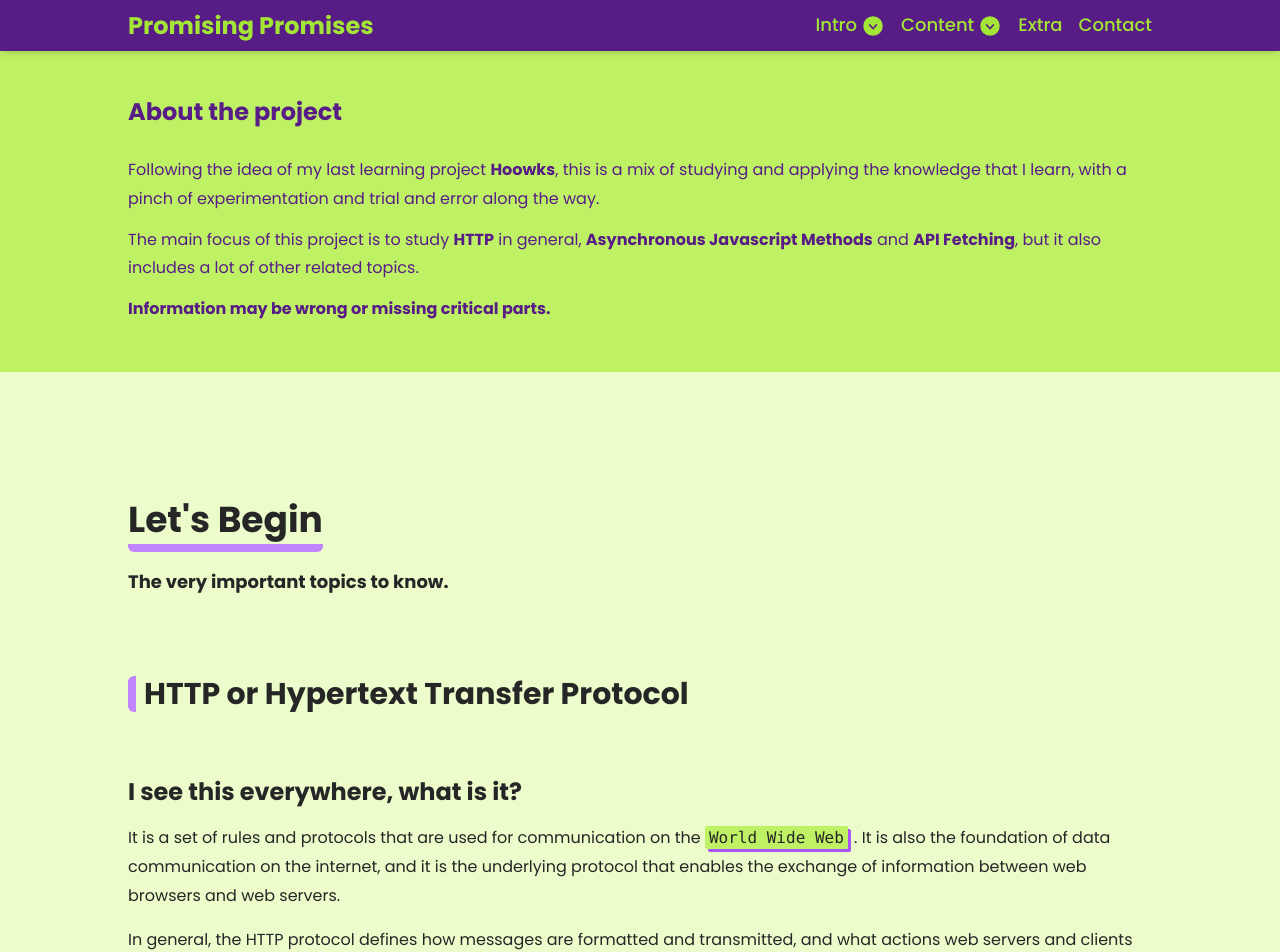
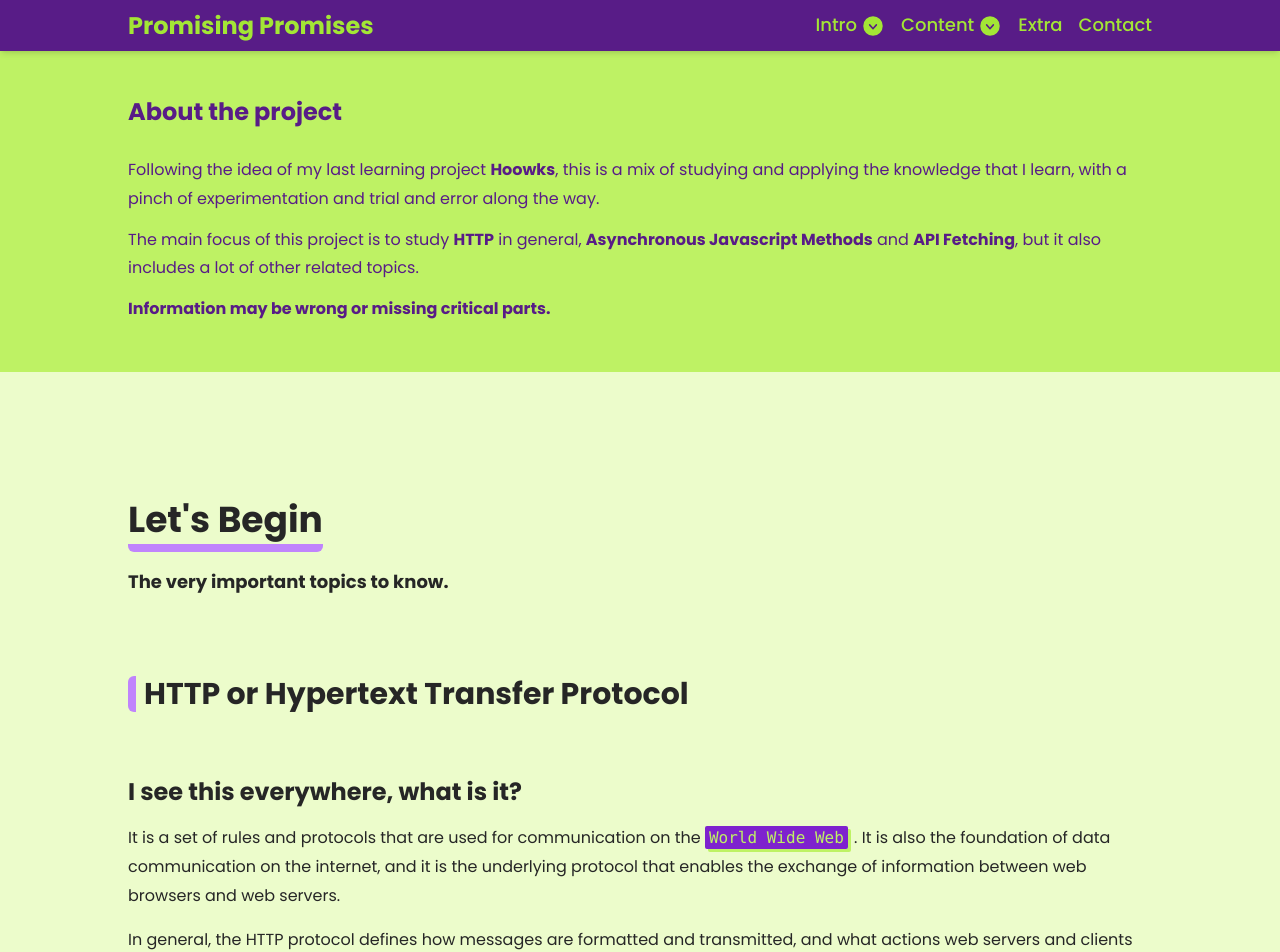
Before and after one commit to Bmullerc/promise-app, a React (Vite) app: page / in a window 1280 px wide. Shown: the top 952 px of the page. Built offline with nearby package versions, Linux system fonts and the light colour scheme.

Commit message:
update: change emphasis layout to contrast more

```diff
--- a/src/components/content/Promises.tsx
+++ b/src/components/content/Promises.tsx
@@ -34,7 +34,7 @@ myPromise.then(
 
       <h3 className="text-xl font-bold mt-12 mb-4">Promise Object Properties</h3>
       <p>The Promise object supports two properties, <Emp>state</Emp> and <Emp>result</Emp>.</p>
-      <p>The <strong>state</strong> and <strong className="text-lime-500">result</strong> can be:</p>
+      <p>The <strong>state</strong> and <strong className="text-lime-700">result</strong> can be:</p>
 
       <ul className="list-inside list-disc mt-4 flex flex-col gap-4">
         <li><strong>Pending</strong>: initial state, neither fullfilled nor rejected. Result is <strong className="text-lime-600">Undefined</strong>.</li>
--- a/src/components/reusable/Emphasis.tsx
+++ b/src/components/reusable/Emphasis.tsx
@@ -4,7 +4,7 @@ interface EmphasisProps {
 
 export const Emphasis = ({ children }: EmphasisProps) => {
   return (
-    <code className='break-words p-1 py-[2px] mr-[2px] bg-lime-300 shadow-purple-500 shadow-boxed-very-small rounded-sm'>
+    <code className='break-words p-1 py-[2px] mr-[2px] bg-purple-700 shadow-lime-300 text-lime-300 shadow-boxed-very-small rounded-sm'>
       {children}
     </code>
   )
```
